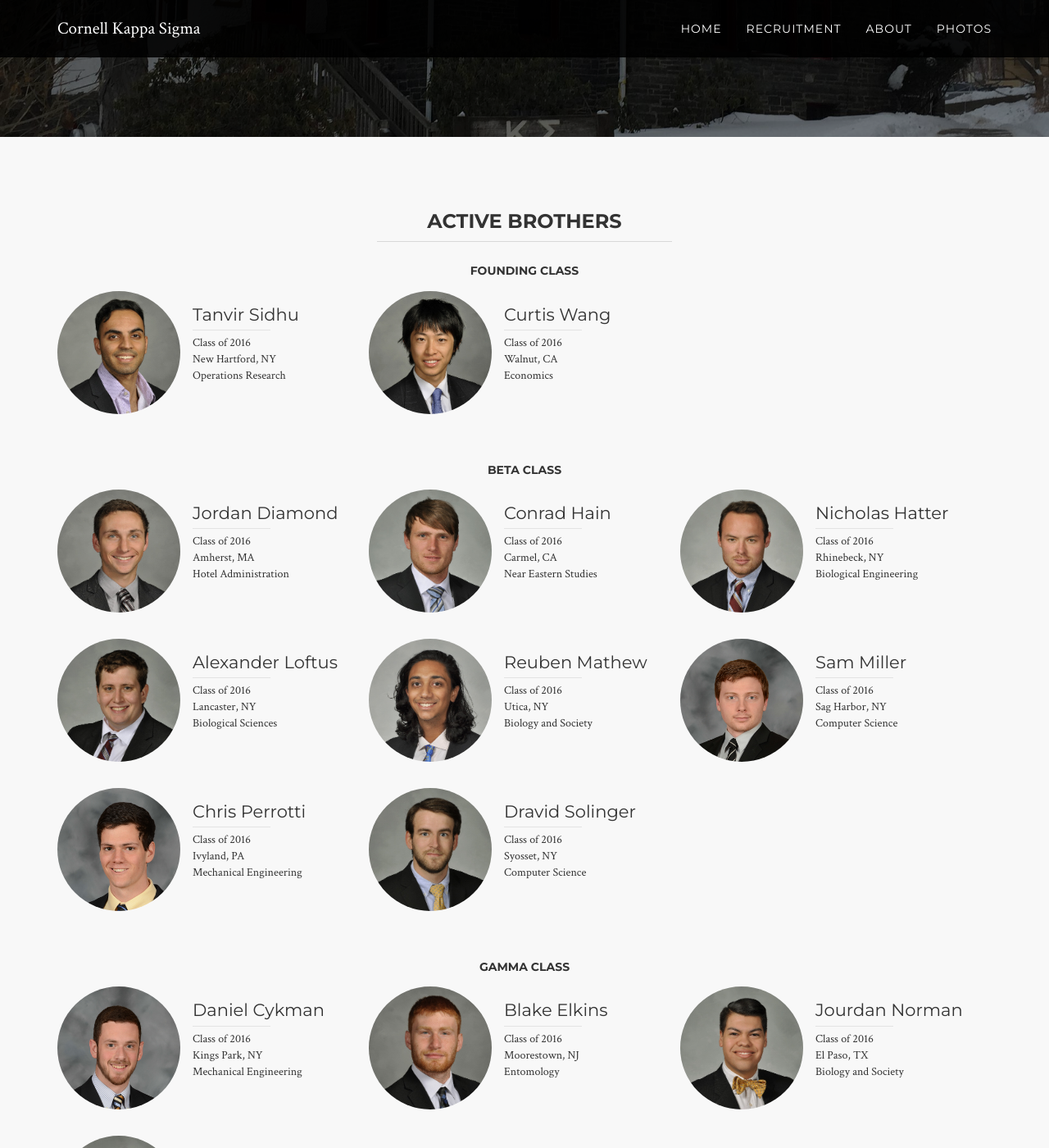
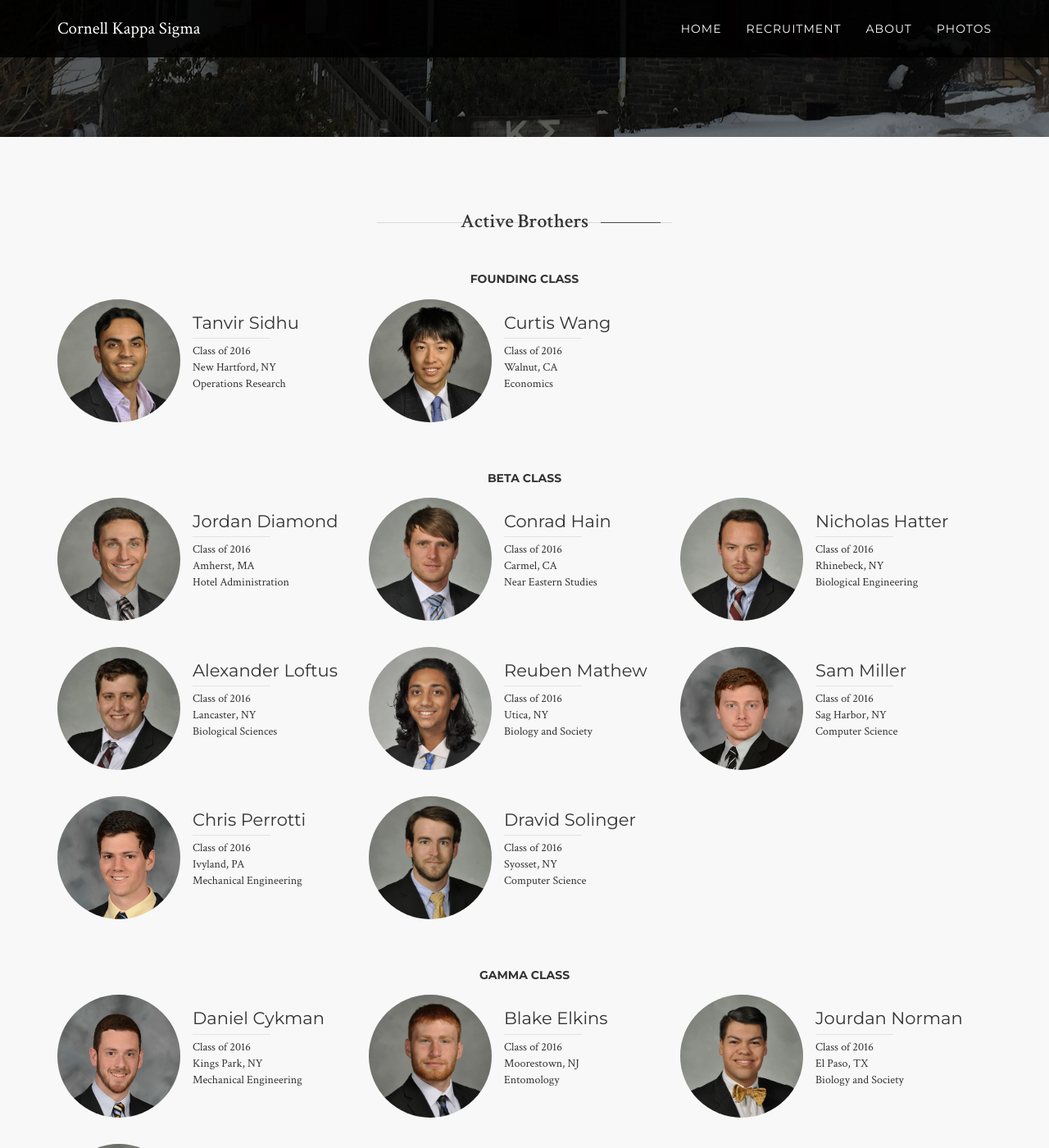
Before and after one commit to pjochillin/cornellkappasigma, a Jekyll site: the page built from index.html, in a window 1280 px wide and 1400 px high, scrolled down 591 px. Shown: the whole window at 82% size. Built offline with Jekyll 4.4.1, drawn with Linux system fonts in a browser that asks for light colours; nearby versions of some CDN libraries.

Commit message:
Update style.scss

```diff
--- a/assets/css/style.scss
+++ b/assets/css/style.scss
@@ -292,6 +292,30 @@ footer {
 		padding-bottom: 20px;
 	}
 }
+h3 {
+		position: relative;
+		display: inline-block;
+		font-family: Crimson Text;
+		text-transform: none;
+		&:after {
+			content: "";
+			position: absolute;
+			width: 73px;
+			height: 1px;
+			background: rgb(51, 51, 51);
+			left: -88px;
+			top: 53%;
+		}
+		&:before {
+			content: "";
+			position: absolute;
+			width: 73px;
+			height: 1px;
+			background: rgb(51, 51, 51);
+			right: -88px;
+			top: 53%;
+		}
+	}
 
 .gallery{
 	width: 960px;
```
